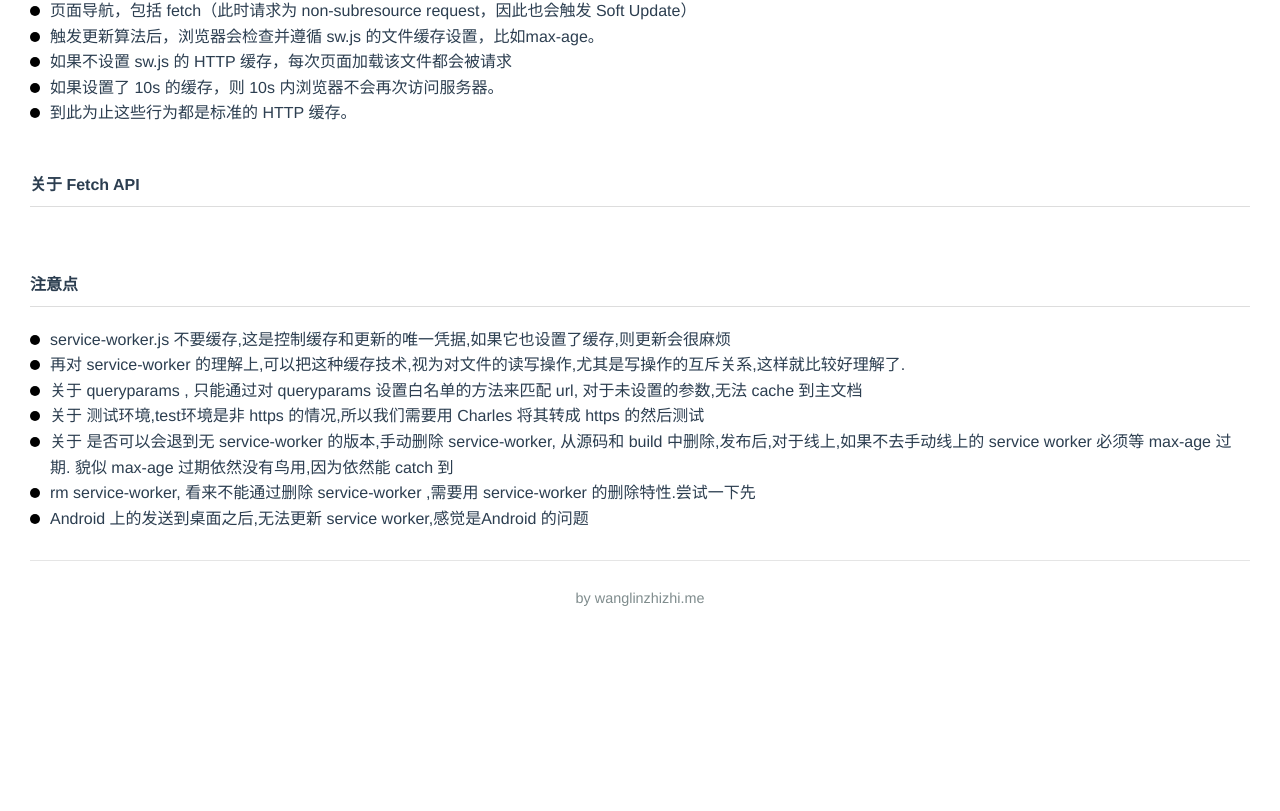
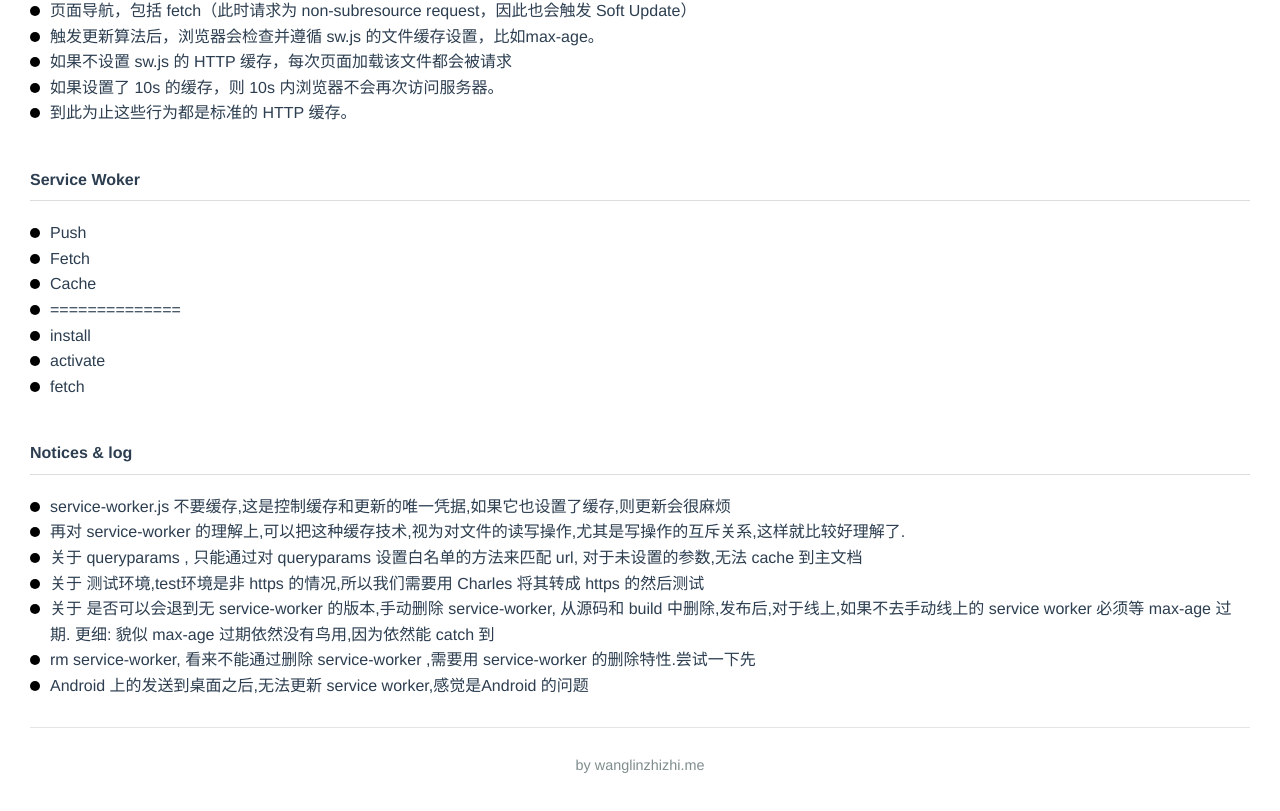
Before and after one commit to wagnlinzh/vue-pwa, a Vue app: page / in a window 1280 px wide. Shown: the part 954-1765 px from the top of the page. Before the commit the page ends 1618 px from the top, so only its background shows below. Built offline with nearby package versions, Linux system fonts and the light colour scheme.

Commit message:
update notes

```diff
--- a/src/components/pwa-notes.vue
+++ b/src/components/pwa-notes.vue
@@ -62,17 +62,17 @@
               ]
             },
             {
-              title: '关于 Fetch API',
-              content: []
+              title: 'Service Woker',
+              content: ['Push', 'Fetch', 'Cache', '==============', 'install', 'activate', 'fetch']
             },
             {
-              title: '注意点',
+              title: 'Notices & log',
               content: [
                 'service-worker.js 不要缓存,这是控制缓存和更新的唯一凭据,如果它也设置了缓存,则更新会很麻烦',
                 '再对 service-worker 的理解上,可以把这种缓存技术,视为对文件的读写操作,尤其是写操作的互斥关系,这样就比较好理解了.',
                 '关于 queryparams , 只能通过对 queryparams 设置白名单的方法来匹配 url, 对于未设置的参数,无法 cache 到主文档',
                 '关于 测试环境,test环境是非 https 的情况,所以我们需要用 Charles 将其转成 https 的然后测试',
-                '关于 是否可以会退到无 service-worker 的版本,手动删除 service-worker, 从源码和 build 中删除,发布后,对于线上,如果不去手动线上的 service worker 必须等 max-age 过期. 貌似 max-age 过期依然没有鸟用,因为依然能 catch 到',
+                '关于 是否可以会退到无 service-worker 的版本,手动删除 service-worker, 从源码和 build 中删除,发布后,对于线上,如果不去手动线上的 service worker 必须等 max-age 过期. 更细: 貌似 max-age 过期依然没有鸟用,因为依然能 catch 到',
                 'rm service-worker, 看来不能通过删除 service-worker ,需要用 service-worker 的删除特性.尝试一下先',
                 'Android 上的发送到桌面之后,无法更新 service worker,感觉是Android 的问题'
               ]
```
